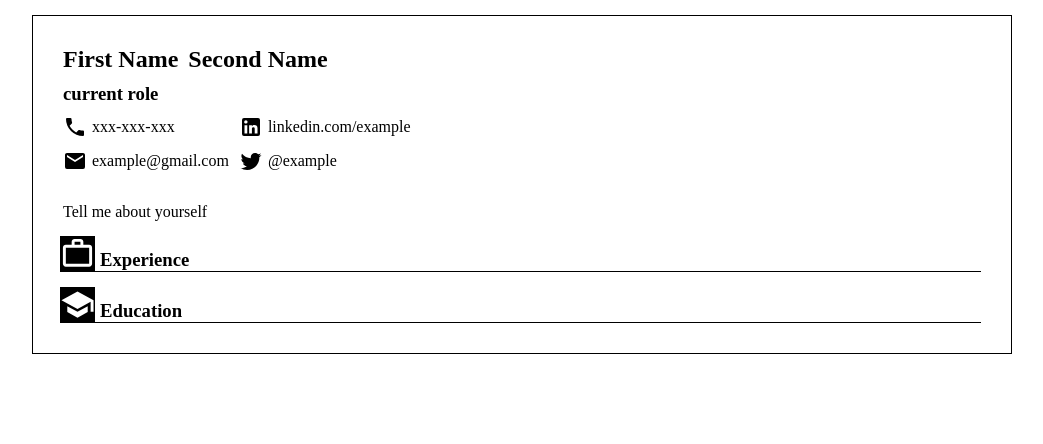
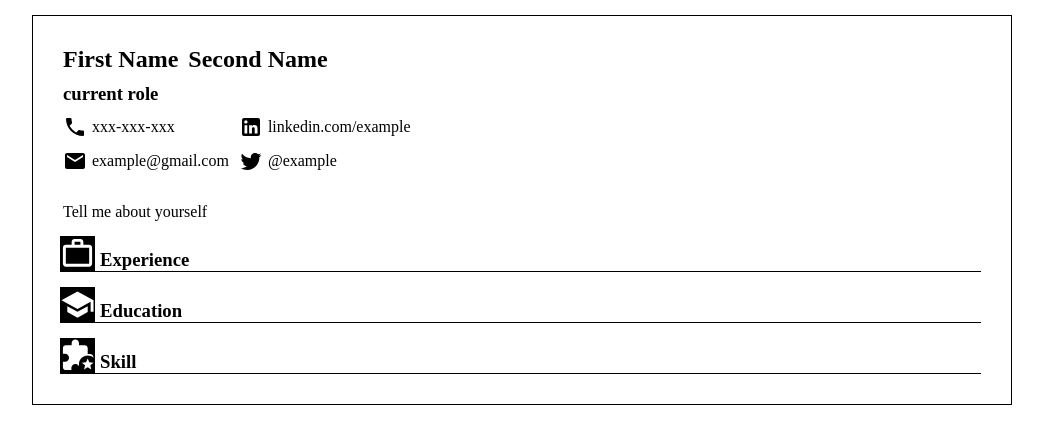
Before and after one commit to n3u5l7l/CV-Application, a React (Create React App) app: page / in a window 1280 px wide. Shown: the top 444 px of the page, without its empty margins (118-1161 px from the left). Built offline with nearby package versions, Linux system fonts and the light colour scheme.

Commit message:
Finish skill section setup

```diff
--- a/src/App.js
+++ b/src/App.js
@@ -2,6 +2,7 @@ import React, {Component} from "react";
 import Info from "./components/Info";
 import Experience from "./components/Experience";
 import Education from "./components/Education";
+import Skill from "./components/Skill";
 
 class App extends Component{
   constructor(){
@@ -14,6 +15,7 @@ class App extends Component{
       <Info />
       <Experience />
       <Education />
+      <Skill />
     </div>
     );
   }
--- /dev/null
+++ b/src/components/Skill.js
@@ -0,0 +1,21 @@
+import React from "react";
+import {ReactComponent as SkillLogo} from "../assets/puzzle-star.svg";
+
+class Skill extends React.Component{
+    constructor(){
+        super();
+    }
+
+    render(){
+        return (
+            <div className="skill">
+                <div className="skill-header">
+                    <SkillLogo alt="skill" width="35" height="35" />
+                    <h3>Skill</h3>
+                </div>
+            </div>
+        )
+    }
+}
+
+export default Skill;
--- a/src/styles/index.css
+++ b/src/styles/index.css
@@ -66,16 +66,16 @@ h3{
 
 /* FOR the experience section */
 
-.experience-header, .education-header{
+.experience-header, .education-header, .skill-header{
     display: flex;
     gap:5px;
     margin-left:-3px;
     border-bottom: 1px solid;
 }
-.experience-header > svg, .education-header > svg{
+.experience-header > svg, .education-header > svg, .skill-header > svg{
     background-color: black;
 }
-.experience-header > h3, .education-header > h3{
+.experience-header > h3, .education-header > h3, .skill-header > h3{
     display: flex;
     align-items: flex-end;
 }
```
Also changed, not shown: src/assets/puzzle-star.svg, src/components/SkillOverview.js (added), src/components/Skills.js (deleted), src/components/SkillsOverview.js (deleted).
